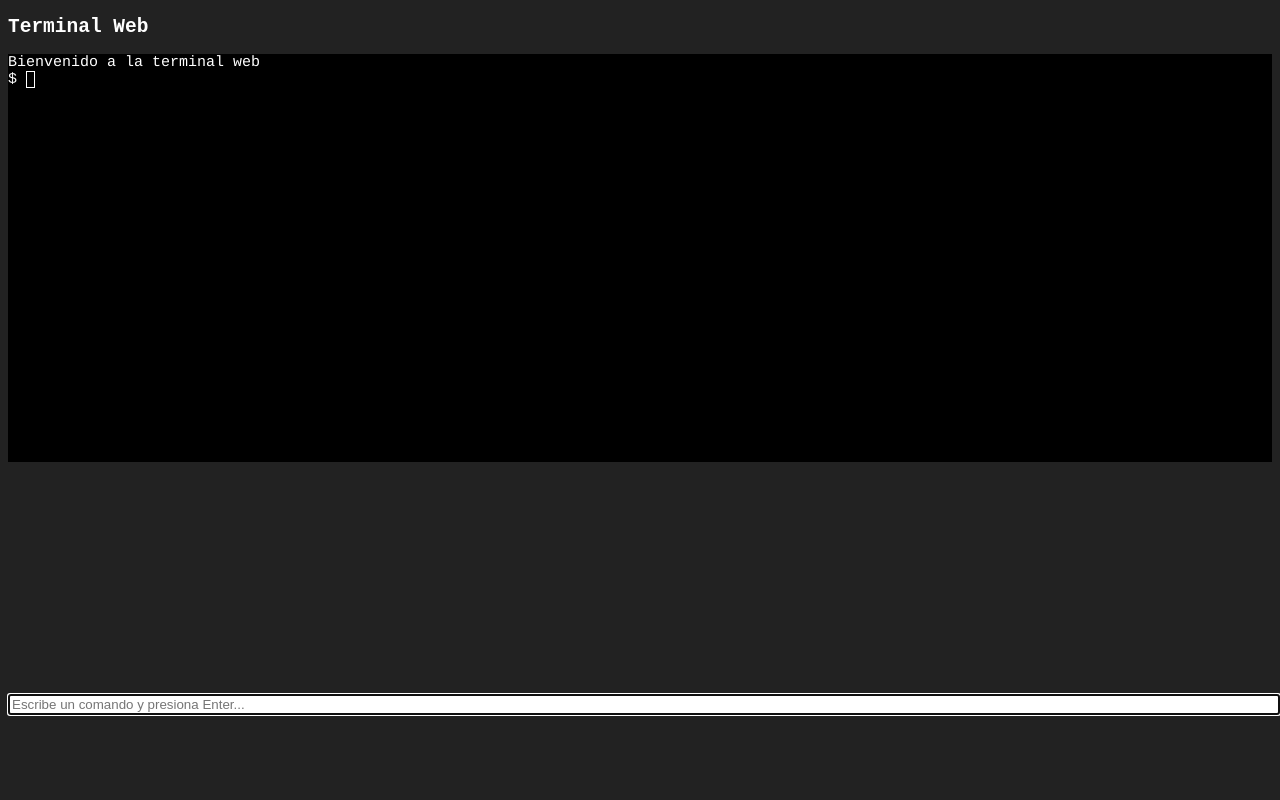
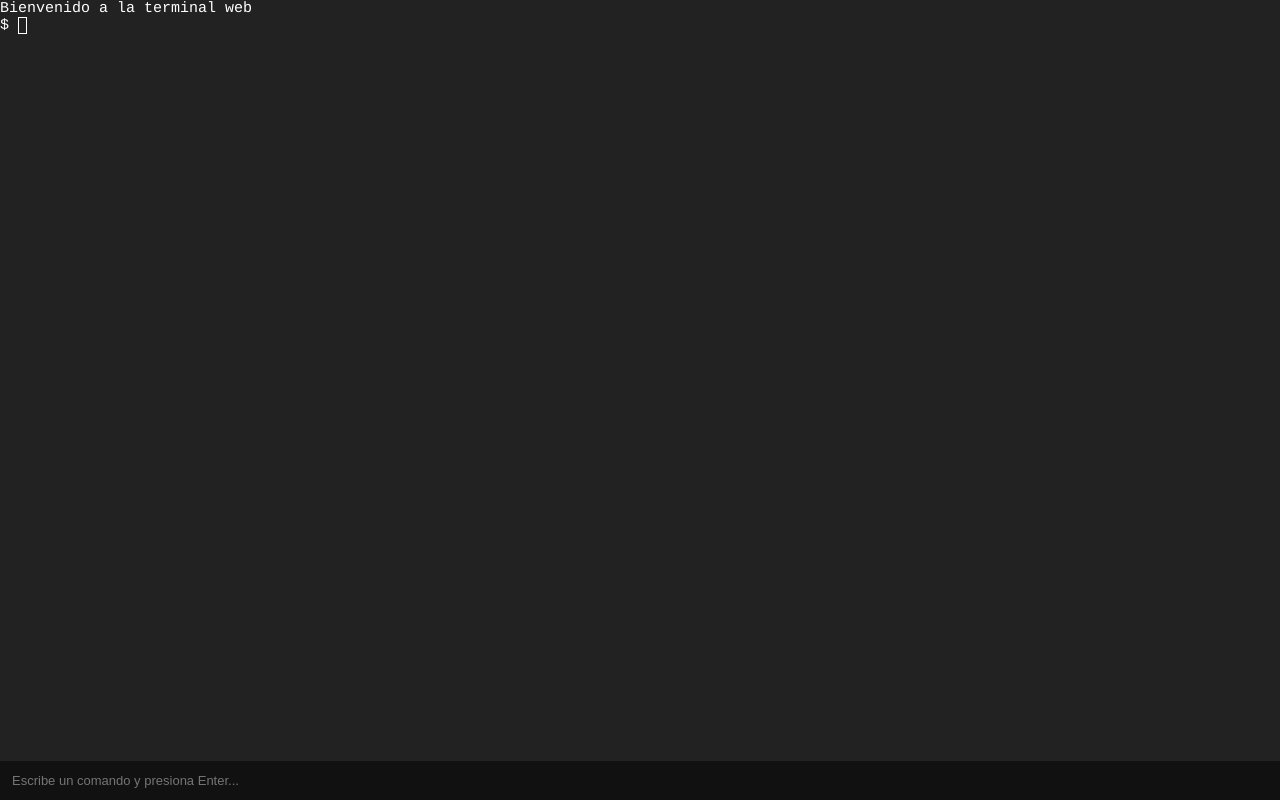
Before and after one commit to mantis-has/makima-bot-ia, a plain HTML site: page index.html in a window 1280 px wide. Drawn offline with nearby package versions, Linux system fonts and the light colour scheme.

Commit message:
Update index.html

```diff
--- a/index.html
+++ b/index.html
@@ -2,30 +2,67 @@
 <html lang="es">
 <head>
   <meta charset="UTF-8">
-  <title>Server Maki Host</title>
+  <title>Terminal Web</title>
+  <meta name="viewport" content="width=device-width, initial-scale=1.0, user-scalable=no">
   <link rel="stylesheet" href="https://cdn.jsdelivr.net/npm/xterm/css/xterm.css" />
   <style>
-    #terminal { width: 100%; height: 80vh; }
-    body { background: #222; color: #fff; font-family: monospace; }
-    .input-area { width: 100%; }
+    html, body {
+      height: 100%;
+      margin: 0;
+      padding: 0;
+      background: #222;
+      color: #fff;
+      font-family: monospace;
+      width: 100vw;
+      overflow: hidden;
+    }
+    body {
+      display: flex;
+      flex-direction: column;
+      height: 100vh;
+      width: 100vw;
+    }
+    #terminal {
+      flex: 1 1 auto;
+      width: 100vw;
+      height: 100vh;
+      min-height: 0;
+    }
+    .input-area {
+      width: 100vw;
+      box-sizing: border-box;
+      padding: 12px;
+      font-size: 1rem;
+      background: #111;
+      color: #fff;
+      border: none;
+      outline: none;
+    }
+    @media (max-width: 600px) {
+      .input-area { font-size: 1.2rem; padding: 18px; }
+    }
   </style>
 </head>
 <body>
-  <h2>Terminal Web</h2>
   <div id="terminal"></div>
-  <input id="input" class="input-area" autofocus placeholder="Escribe un comando y presiona Enter..." />
+  <input id="input" class="input-area" autofocus autocomplete="off" placeholder="Escribe un comando y presiona Enter..." />
   <script src="https://cdn.jsdelivr.net/npm/xterm/lib/xterm.js"></script>
   <script>
-    const term = new Terminal();
+    const term = new Terminal({ theme: { background: '#222', foreground: '#fff' } });
     term.open(document.getElementById('terminal'));
     term.write('Bienvenido a la terminal web\r\n$ ');
 
     const input = document.getElementById('input');
+    function scrollToBottom() {
+      term.element.scrollTop = term.element.scrollHeight;
+    }
     input.addEventListener('keydown', async (e) => {
       if (e.key === 'Enter') {
         const command = input.value;
+        if(command.trim() === '') return;
         term.write(command + '\r\n');
         input.value = '';
+        try {
           const res = await fetch('http://localhost:3001/command', {
             method: 'POST',
             headers: { 'Content-Type': 'application/json' },
@@ -33,7 +70,20 @@
           });
           const output = await res.text();
           term.write(output + '\r\n$ ');
+          scrollToBottom();
+        } catch (err) {
+          term.write('Error de conexión\r\n$ ');
         }
+      }
+    });
+
+    // Haz que el input siempre esté visible cuando se usa el teclado en móvil
+    window.addEventListener('touchstart', () => input.focus());
+    window.addEventListener('click', () => input.focus());
+
+    // Para que el terminal ocupe toda la pantalla incluso al cambiar tamaño
+    window.addEventListener('resize', () => {
+      term.fit && term.fit();
     });
   </script>
 </body>
```
Lines whose indentation alone changed are shown as unchanged.
